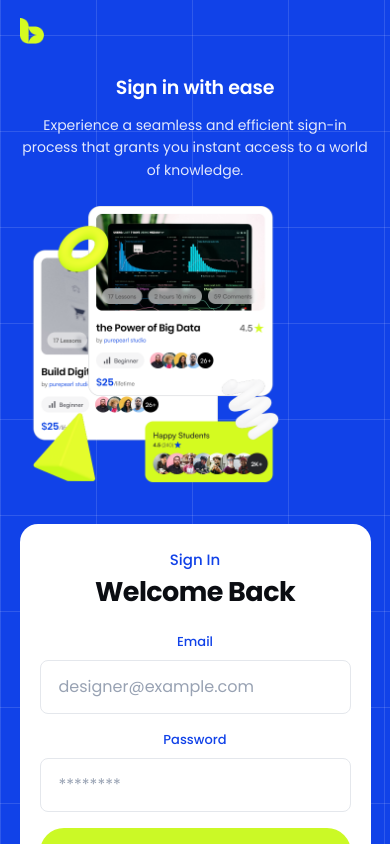
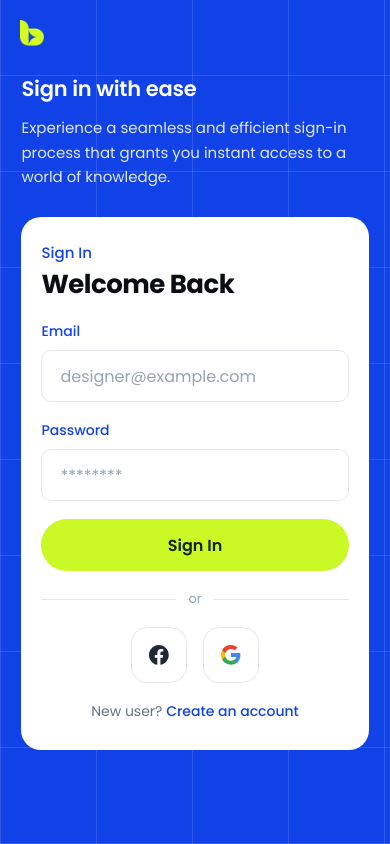
Before and after one commit to hasibzero/byte-space, a Next.js app: page /signin in a window 390 px wide. Shown: the top 844 px of the page. Built offline with nearby package versions, Linux system fonts and the light colour scheme.

Commit message:
refactor(account): give the account routes a native mobile layout

```diff
--- a/src/components/account/AccountField.module.css
+++ b/src/components/account/AccountField.module.css
@@ -35,11 +35,17 @@
   box-shadow: 0 0 0 3px rgba(203, 249, 38, 0.45);
 }
 
-@media (max-width: 480px) {
-  /* iOS Safari zooms the viewport when a focused control is under 16px, which
-     leaves the page stuck at a magnified scale. */
+@media (max-width: 720px) {
+  .label {
+    font-size: 14px;
+    margin-bottom: 8px;
+  }
+
   .input {
+    /* 52px clears the 44px minimum touch target comfortably, and 16px keeps
+       iOS Safari from zooming the viewport on focus. */
+    height: 52px;
     font-size: 16px;
-    height: 54px;
+    border-radius: 10px;
   }
 }
--- a/src/components/account/AccountShell.module.css
+++ b/src/components/account/AccountShell.module.css
@@ -46,15 +46,19 @@
   padding: clamp(76px, 8vw, 140px) var(--gutter) clamp(40px, 5vw, 88px);
 }
 
-@media (max-width: 620px) {
+@media (max-width: 720px) {
   .section {
-    --gutter: clamp(16px, 5vw, 32px);
+    --gutter: clamp(16px, 5.5vw, 24px);
   }
-}
 
-@media (max-width: 380px) {
   .inner {
-    padding-top: 68px;
+    padding-top: 76px;
+    padding-bottom: 40px;
+  }
+
+  .mark {
+    top: 20px;
+    left: 20px;
   }
 
   .mark img {
--- a/src/components/signin/SigninForm.module.css
+++ b/src/components/signin/SigninForm.module.css
@@ -103,25 +103,32 @@
   text-decoration: underline;
 }
 
-@media (max-width: 620px) {
+/* Phones: normal top-to-bottom flow with even spacing, full-width primary
+   action and touch-sized provider buttons. */
+@media (max-width: 720px) {
+  .form {
+    justify-content: flex-start;
+    gap: 18px;
+  }
+
   .submit {
     align-self: stretch;
-  }
-}
-
-@media (max-width: 480px) {
-  /* iOS Safari zooms the viewport when a focused control is under 16px, which
-     leaves the page stuck at a magnified scale. */
-  .submit {
+    width: 100%;
+    height: 52px;
     font-size: 16px;
   }
 
-  /* The buttons are sized in vw on desktop; on a phone that collapses to the
-     minimum and the pair crowds the card, so they take a fixed size that keeps
-     the row balanced against the 16px gutter. */
   .provider {
-    width: 64px;
-    height: 64px;
-    border-radius: 18px;
+    width: 56px;
+    height: 56px;
+    border-radius: 16px;
+  }
+
+  .providers {
+    gap: 16px;
+  }
+
+  .prompt {
+    font-size: 14px;
   }
 }
--- a/src/components/signin/SigninSection.module.css
+++ b/src/components/signin/SigninSection.module.css
@@ -4,8 +4,8 @@
      rest, matching the split in the reference. */
   grid-template-columns: minmax(0, 1fr) minmax(0, 0.82fr);
   /* The reference card runs the full height of the artwork column rather than
-     hugging its own content, so the columns are stretched and the form
-     distributes inside the card. */
+     hugging its own content, so the columns stretch and the form distributes
+     inside the card. */
   align-items: stretch;
   gap: clamp(32px, 4.5vw, 90px);
 }
@@ -91,7 +91,7 @@
 }
 
 /* Tablet and narrow desktop: the card is already cramped next to the promo
-   column, so its padding and the gutter gap shrink before the stack kicks in. */
+   column, so its padding and the gutter gap shrink before the columns stack. */
 @media (max-width: 1200px) {
   .grid {
     gap: clamp(28px, 3vw, 56px);
@@ -102,71 +102,90 @@
   }
 }
 
+/* Tablet: one column, still generous, because the desktop composition is what
+   the stack is preserving here. */
 @media (max-width: 980px) {
   .grid {
     grid-template-columns: minmax(0, 1fr);
     align-items: start;
     gap: clamp(28px, 6vw, 44px);
-    /* Single column stacks centred, so the screen reads as one centred column
-       instead of blocks hugging the left edge. */
     justify-items: center;
   }
 
   .copy {
+    max-width: 100%;
     text-align: center;
   }
 
-  .copy,
   .body {
     max-width: 100%;
-  }
-
-  /* Promo copy and artwork stay above the card so the headline still introduces
-     the screen once the columns stack. */
-  .card {
-    max-width: min(520px, 100%);
   }
 
   .artwork {
     margin-left: 0;
     max-width: min(320px, 78%);
   }
+
+  .card {
+    max-width: min(520px, 100%);
+  }
 }
 
-@media (max-width: 620px) {
+/* Phones: a standard mobile layout rather than a squeezed desktop one.
+   Decorative artwork is dropped, the card fills the width, the copy and card
+   text go back to left aligned, and the controls get touch-sized targets. */
+@media (max-width: 720px) {
+  .grid {
+    gap: 28px;
+  }
+
+  .promo {
+    justify-content: flex-start;
+  }
+
+  .copy {
+    text-align: left;
+  }
+
   .title {
-    font-size: 19px;
+    font-size: 21px;
   }
 
   .body {
-    font-size: 14px;
+    font-size: 15px;
+    max-width: 38ch;
+  }
+
+  .media {
+    display: none;
   }
 
   .card {
-    padding: 24px 20px;
-    border-radius: 18px;
-    text-align: center;
+    width: 100%;
+    max-width: 480px;
+    padding: 24px 20px 28px;
+    border-radius: 20px;
+    text-align: left;
+  }
+
+  .eyebrow {
+    font-size: 15px;
   }
 
   .heading {
-    font-size: 27px;
+    font-size: 26px;
   }
 
-  /* Once stacked, the card no longer has an artwork column to match, so it
-     returns to hugging its own content instead of a stretched height. */
+  /* No artwork column to match, so the card hugs its own content and the form
+     stops distributing blocks down a stretched height. */
   .formWrap {
     flex: 0 0 auto;
-  }
-}
-
-@media (max-width: 380px) {
-  .artwork {
-    max-width: 240px;
+    margin-top: 22px;
   }
 }
 
 /* Landscape phones have almost no vertical room, so the decorative composition
-   is dropped and the form gets the whole screen. */
+   stays hidden and the form owns the screen. */
 @media (orientation: landscape) and (max-height: 560px) {
   .media {
     display: none;
--- a/src/components/signup/SignupForm.module.css
+++ b/src/components/signup/SignupForm.module.css
@@ -49,16 +49,22 @@
   text-decoration: underline;
 }
 
-@media (max-width: 620px) {
+/* Phones: normal top-to-bottom flow with even spacing and a full-width primary
+   action, instead of distributing blocks down a stretched card. */
+@media (max-width: 720px) {
+  .form {
+    justify-content: flex-start;
+    gap: 18px;
+  }
+
   .submit {
     align-self: stretch;
+    width: 100%;
+    height: 52px;
+    font-size: 16px;
+  }
+
+  .prompt {
+    font-size: 14px;
   }
 }
-
-@media (max-width: 480px) {
-  /* iOS Safari zooms the viewport when a focused control is under 16px, which
-     leaves the page stuck at a magnified scale. */
-  .submit {
-    font-size: 16px;
-  }
-}
--- a/src/components/signup/SignupSection.module.css
+++ b/src/components/signup/SignupSection.module.css
@@ -89,7 +89,7 @@
 }
 
 /* Tablet and narrow desktop: the card is already cramped next to the promo
-   column, so its padding and the gutter gap shrink before the stack kicks in. */
+   column, so its padding and the gutter gap shrink before the columns stack. */
 @media (max-width: 1200px) {
   .grid {
     gap: clamp(28px, 3vw, 56px);
@@ -100,13 +100,13 @@
   }
 }
 
+/* Tablet: one column, still generous, because the desktop composition is what
+   the stack is preserving here. */
 @media (max-width: 980px) {
   .grid {
     grid-template-columns: minmax(0, 1fr);
     align-items: start;
     gap: clamp(28px, 6vw, 44px);
-    /* Single column stacks centred, so the screen reads as one centred column
-       instead of blocks hugging the left edge. */
     justify-items: center;
   }
 
@@ -129,40 +129,62 @@
   }
 }
 
-@media (max-width: 620px) {
+/* Phones: a standard mobile layout rather than a squeezed desktop one.
+   Decorative artwork is dropped, the card fills the width, the copy and card
+   text go back to left aligned, and every control gets a full-width or
+   touch-sized target. */
+@media (max-width: 720px) {
+  .grid {
+    gap: 28px;
+  }
+
+  .promo {
+    justify-content: flex-start;
+  }
+
+  .copy {
+    text-align: left;
+  }
+
   .title {
-    font-size: 19px;
+    font-size: 21px;
   }
 
   .body {
-    font-size: 14px;
+    font-size: 15px;
+    max-width: 38ch;
+  }
+
+  .media {
+    display: none;
   }
 
   .card {
-    padding: 24px 20px;
-    border-radius: 18px;
-    text-align: center;
+    width: 100%;
+    max-width: 480px;
+    padding: 24px 20px 28px;
+    border-radius: 20px;
+    text-align: left;
+  }
+
+  .eyebrow {
+    font-size: 15px;
   }
 
   .heading {
-    font-size: 27px;
+    font-size: 26px;
   }
 
-  /* Once stacked, the card no longer has an artwork column to match, so it
-     returns to hugging its own content instead of a stretched height. */
+  /* No artwork column to match, so the card hugs its own content and the form
+     stops distributing blocks down a stretched height. */
   .formWrap {
     flex: 0 0 auto;
-  }
-}
-
-@media (max-width: 380px) {
-  .artwork {
-    max-width: 240px;
+    margin-top: 22px;
   }
 }
 
 /* Landscape phones have almost no vertical room, so the decorative composition
-   is dropped and the form gets the whole screen. */
+   stays hidden and the form owns the screen. */
 @media (orientation: landscape) and (max-height: 560px) {
   .media {
     display: none;
```
